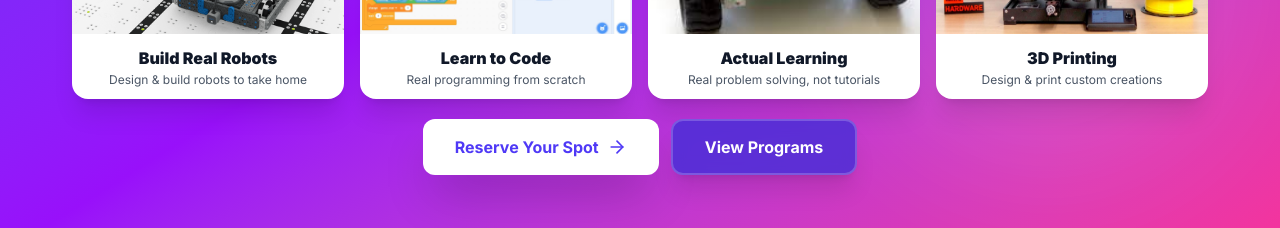
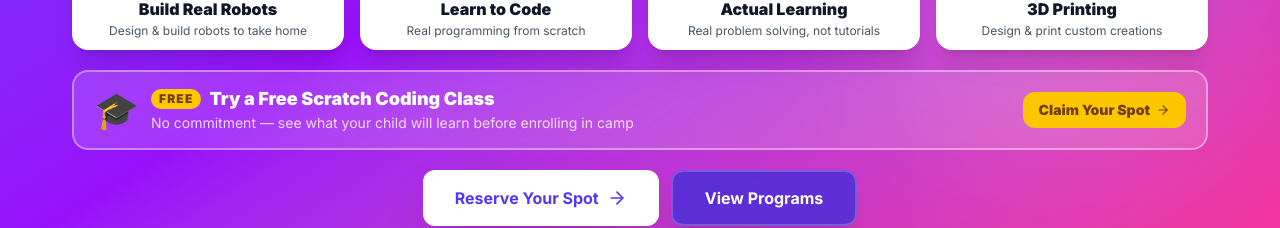
Before and after one commit to jfalconi-cavallini/metaminds_website, a Next.js app: page / in a window 1280 px wide. Shown: the part 545-773 px from the top of the page. Built offline with nearby package versions, Linux system fonts and the light colour scheme.

Commit message:
scratch form

```diff
--- a/components/Hero.tsx
+++ b/components/Hero.tsx
@@ -4,6 +4,9 @@ import { motion } from "framer-motion";
 import { ArrowRight, Users, Trophy, Sparkles } from "lucide-react";
 import { siteData } from "@/lib/data";
 import Image from "next/image";
+
+// 👇 REPLACE THIS with your actual Google Form URL for the free Scratch class
+const FREE_CLASS_FORM_URL = "https://forms.google.com/YOUR_FORM_HERE";
 
 export default function Hero() {
     return (
@@ -77,7 +80,7 @@ export default function Hero() {
                         </div>
                     </motion.div>
 
-                    {/* Image Grid - 4 Key Features - THE STAR OF THE SHOW */}
+                    {/* Image Grid - 4 Key Features */}
                     <motion.div
                         initial={{ opacity: 0, y: 20 }}
                         animate={{ opacity: 1, y: 0 }}
@@ -149,6 +152,45 @@ export default function Hero() {
                         </div>
                     </motion.div>
 
+                    {/* ✨ FREE SCRATCH CLASS BANNER */}
+                    <motion.div
+                        initial={{ opacity: 0, y: 20 }}
+                        animate={{ opacity: 1, y: 0 }}
+                        transition={{ delay: 0.35 }}
+                        className="mb-5 px-2 max-w-6xl mx-auto"
+                    >
+                        <a
+                            href={"https://docs.google.com/forms/d/e/1FAIpQLSdcxxB3udLysjnkefuWUAOwTMGa3R37CAHSAQxvAMhfU9r6Wg/viewform"}
+                            target="_blank"
+                            rel="noopener noreferrer"
+                            className="group flex flex-col sm:flex-row items-center justify-between gap-3 bg-white/15 backdrop-blur-sm border-2 border-white/40 rounded-2xl px-5 py-4 hover:bg-white/25 transition-all cursor-pointer"
+                        >
+                            {/* Left: icon + text */}
+                            <div className="flex items-center gap-3 text-left">
+                                <div className="text-3xl sm:text-4xl flex-shrink-0">🎓</div>
+                                <div>
+                                    <div className="flex items-center gap-2 flex-wrap">
+                                        <span className="bg-yellow-400 text-yellow-900 text-[10px] sm:text-xs font-black uppercase tracking-widest px-2 py-0.5 rounded-full">
+                                            Free
+                                        </span>
+                                        <span className="text-white font-black text-sm sm:text-base md:text-lg leading-tight">
+                                            Try a Free Scratch Coding Class
+                                        </span>
+                                    </div>
+                                    <p className="text-white/80 text-xs sm:text-sm mt-0.5 leading-snug">
+                                        No commitment — see what your child will learn before enrolling in camp
+                                    </p>
+                                </div>
+                            </div>
+
+                            {/* Right: CTA pill */}
+                            <div className="flex-shrink-0 bg-yellow-400 text-yellow-900 font-black text-xs sm:text-sm px-4 py-2 rounded-xl group-hover:bg-yellow-300 transition-colors flex items-center gap-1.5 whitespace-nowrap">
+                                Claim Your Spot
+                                <ArrowRight className="w-3.5 h-3.5 group-hover:translate-x-1 transition-transform" />
+                            </div>
+                        </a>
+                    </motion.div>
+
                     {/* CTA Buttons - Compact */}
                     <motion.div
                         initial={{ opacity: 0, y: 20 }}
@@ -175,6 +217,6 @@ export default function Hero() {
 
                 </div>
             </div>
-        </section>
+        </section >
     );
 }
```
